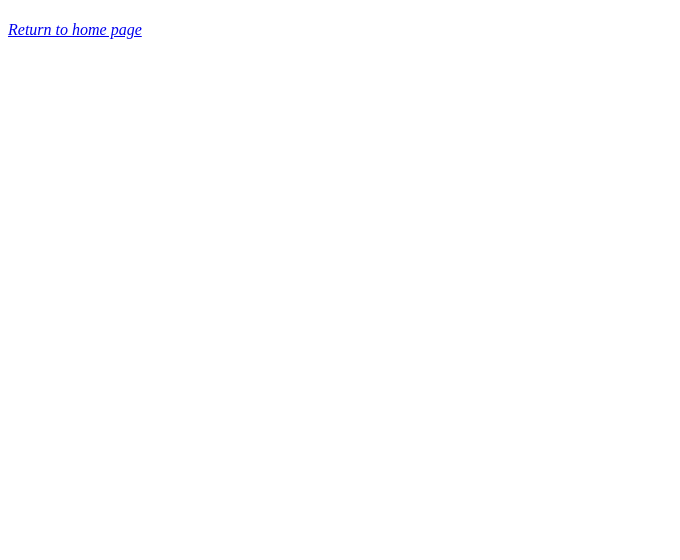
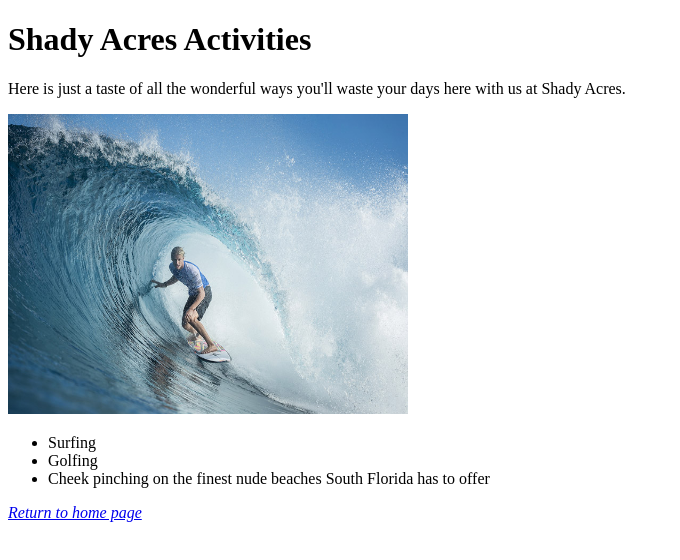
Before and after one commit to josephfriesen/island-resort, a plain HTML site: page activities.html in a window 1280 px wide. Shown: the whole page, without its empty margins (0-680 px from the left). Drawn offline with Linux system fonts and the light colour scheme.

Commit message:
Add content to page activities.html with picture surf.jpg

```diff
--- a/activities.html
+++ b/activities.html
@@ -2,10 +2,19 @@
 <html>
   <head>
     <link href="css\style.css" rel="stylesheet" type="text/css">
-    <title> Shady Acres </title>
+    <title> Shady Acres // Activities </title>
   </head>
   <body>
-    <h1></h1>
+    <h1>Shady Acres Activities</h1>
+    <p>Here is just a taste of all the wonderful ways you'll waste your days here with us at Shady Acres.</p>
+
+    <p><img src="img\surf.jpg" alt="Enjoy shark-free surfing at Shady Acres" width="400px" height="300px"></p>
+
+    <ul>
+      <li>Surfing</li>
+      <li>Golfing</li>
+      <li>Cheek pinching on the finest nude beaches South Florida has to offer</li>
+    </ul>
 
     <hline>
     <p><a href="index.html"><em>Return to home page</em></a>
```
Also changed, not shown: arrangements.html (+11 -2 lines), img/surf.jpg (added).
